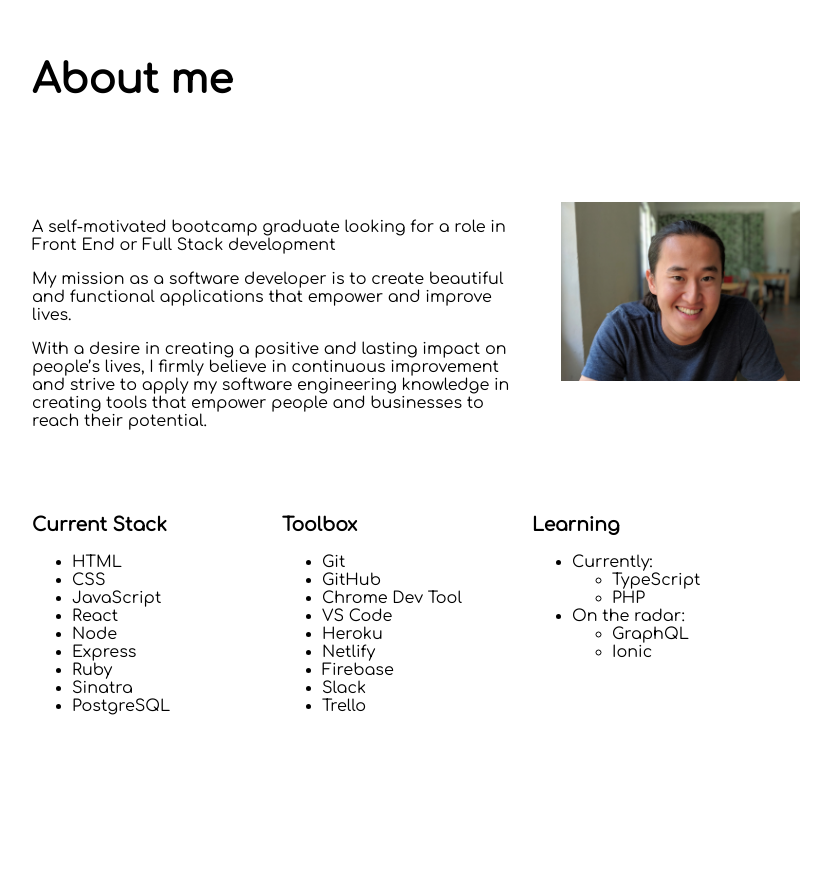
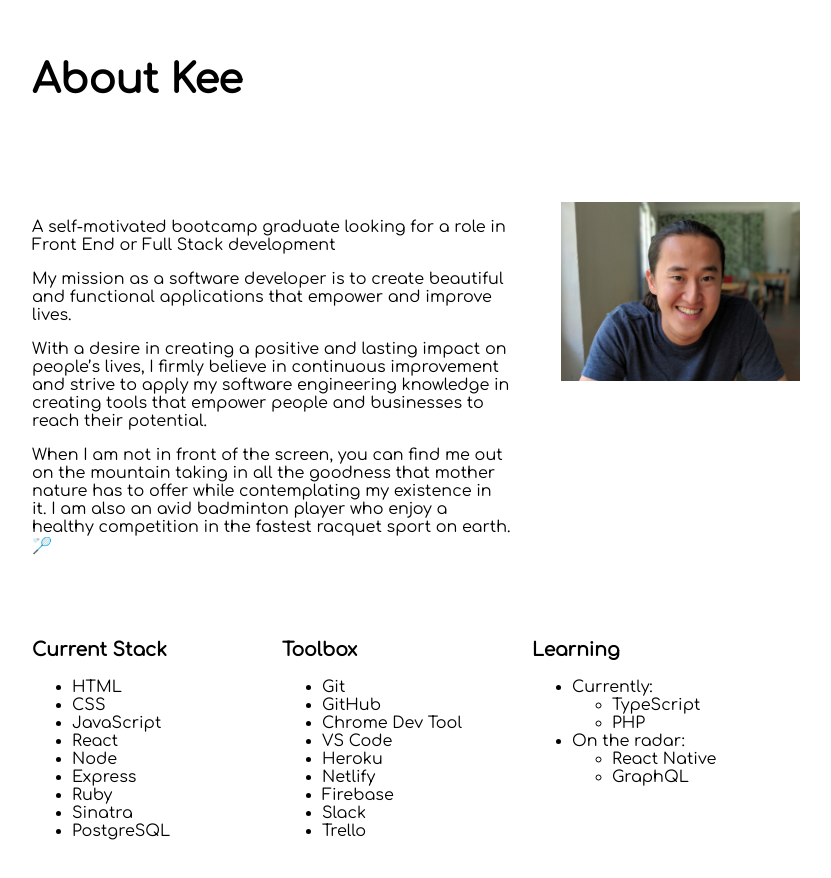
Before and after one commit to tkeeching/portfolio-site-gatsby, a Gatsby site: page /About/About in a window 1280 px wide. Shown: the part 192-1070 px from the top of the page, without its empty margins (224-1055 px from the left). Built offline with nearby package versions, Linux system fonts and the light colour scheme; Gatsby itself is replaced by a stand-in of ours.

Commit message:
Update tagline

```diff
--- a/src/components/Hero/Hero.tsx
+++ b/src/components/Hero/Hero.tsx
@@ -24,7 +24,7 @@ const Hero: React.FC = () => {
     <div className="hero-grid-container" ref={el => hero = el}>
       <div></div>
       <div className="hero-header" ref={el => heading = el}>
-        <h1>Hi, I'm Kee</h1>
+        <h1>Hello, I'm Kee</h1>
         <p>Let's create a better world together</p>
       </div>
       <div className="hero-down-arrow">
--- a/src/pages/About/About.tsx
+++ b/src/pages/About/About.tsx
@@ -6,7 +6,7 @@ import ProfileImg from "../../components/ProfileImg/ProfileImg"
 const About: React.FC = () => (
   <div className="section-about">
     <a className="anchor" id="about"></a>
-    <h1>About me</h1>
+    <h1>About Kee</h1>
     <div className="profile-grid-container">
       <div>
         <p>A self-motivated bootcamp graduate looking for a role in Front End or Full Stack development</p>
@@ -15,6 +15,11 @@ const About: React.FC = () => (
           With a desire in creating a positive and lasting impact on people’s lives, I firmly believe in
           continuous improvement and strive to apply my software engineering knowledge in creating tools
           that empower people and businesses to reach their potential.
+        </p>
+        <p>
+          When I am not in front of the screen, you can find me out on the mountain taking in all the
+          goodness that mother nature has to offer while contemplating my existence in it. I am also an avid badminton
+          player who enjoy a healthy competition in the fastest racquet sport on earth. 🏸
         </p>
       </div>
       <div className="profile-img">
@@ -61,8 +66,8 @@ const About: React.FC = () => (
             </ul>
           <li>On the radar:</li>
             <ul>
+              <li>React Native</li>
               <li>GraphQL</li>
-              <li>Ionic</li>
             </ul>
         </ul>
       </div>
```
Also changed, not shown: 1 other file.
